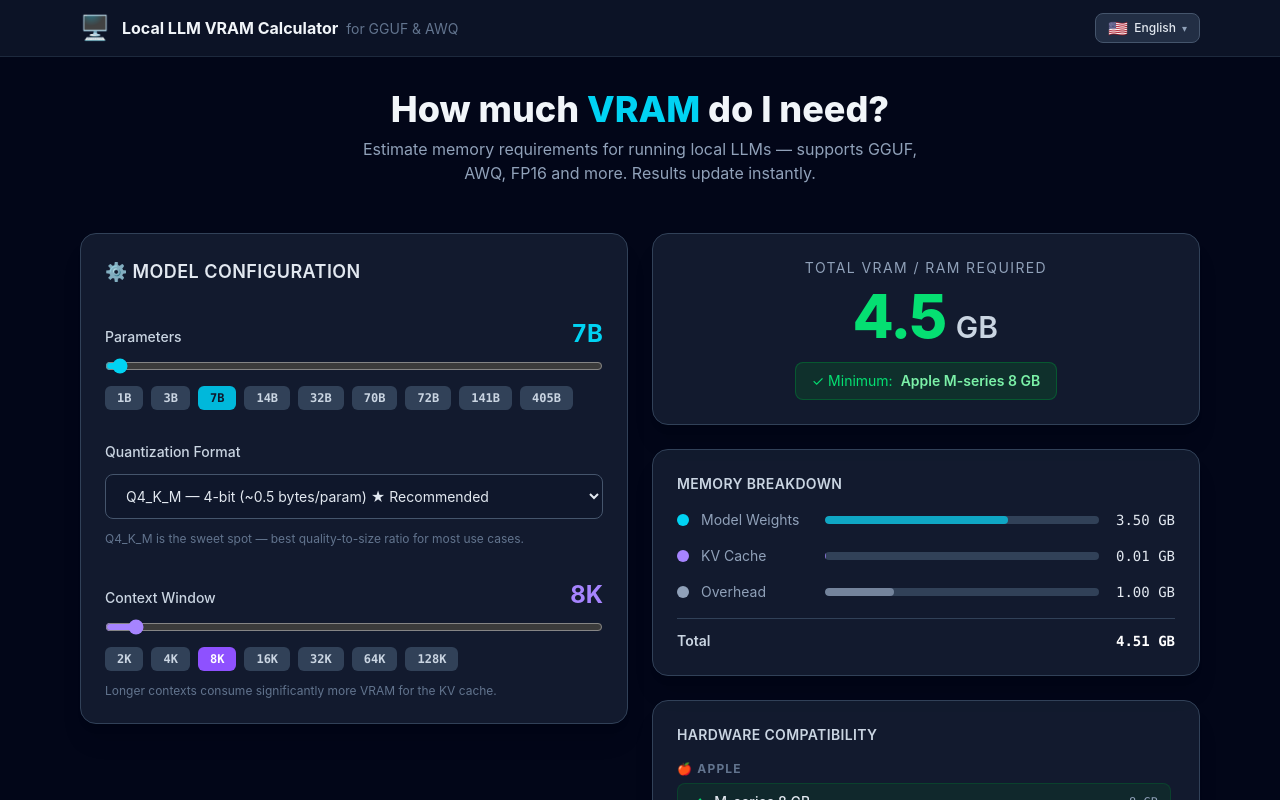
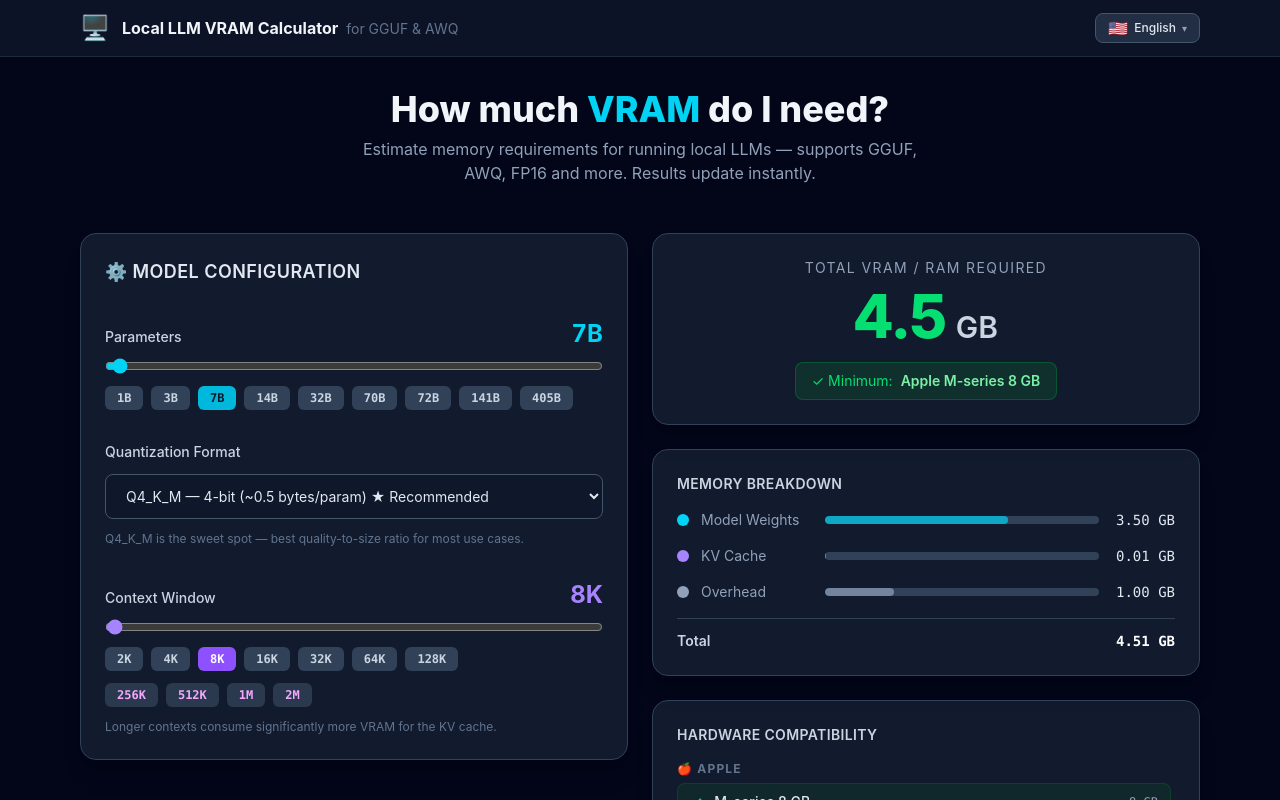
Before and after one commit to slashman413/llm-calc, a React (Vite) app: page / in a window 1280 px wide. Shown: the top 800 px of the page. Built offline with nearby package versions, Linux system fonts and the light colour scheme.

Commit message:
feat: add 256K/512K/1M/2M context window presets
author: claude-code

```diff
--- a/src/components/InputPanel.tsx
+++ b/src/components/InputPanel.tsx
@@ -11,7 +11,11 @@ interface Props {
 }
 
 const PARAM_PRESETS = [1, 3, 7, 14, 32, 70, 72, 141, 405];
-const CONTEXT_PRESETS = [2, 4, 8, 16, 32, 64, 128];
+const CONTEXT_PRESETS_SMALL = [2, 4, 8, 16, 32, 64, 128];
+const CONTEXT_PRESETS_LARGE = [256, 512, 1024, 2048];
+
+const formatCtx = (n: number) =>
+  n >= 1024 ? `${n / 1024}M` : `${n}K`;
 
 export default function InputPanel({
   paramsBillion, quantization, contextKTokens,
@@ -74,17 +78,17 @@ export default function InputPanel({
       <div className="flex flex-col gap-3">
         <div className="flex justify-between items-baseline">
           <label className="text-sm font-medium text-slate-300">{t.contextLabel}</label>
-          <span className="text-2xl font-bold text-violet-400 tabular-nums">{contextKTokens}K</span>
+          <span className="text-2xl font-bold text-violet-400 tabular-nums">{formatCtx(contextKTokens)}</span>
         </div>
         <input
           type="range"
-          min={2} max={128} step={2}
+          min={2} max={2048} step={4}
           value={contextKTokens}
           onChange={(e) => onContext(Number(e.target.value))}
           className="w-full h-2 rounded-full bg-slate-700 accent-violet-400 cursor-pointer"
         />
         <div className="flex flex-wrap gap-2 mt-1">
-          {CONTEXT_PRESETS.map((c) => (
+          {CONTEXT_PRESETS_SMALL.map((c) => (
             <button
               key={c}
               onClick={() => onContext(c)}
@@ -94,7 +98,22 @@ export default function InputPanel({
                   : 'bg-slate-700 text-slate-300 hover:bg-slate-600'
               }`}
             >
-              {c}K
+              {formatCtx(c)}
+            </button>
+          ))}
+        </div>
+        <div className="flex flex-wrap gap-2">
+          {CONTEXT_PRESETS_LARGE.map((c) => (
+            <button
+              key={c}
+              onClick={() => onContext(c)}
+              className={`px-3 py-1 rounded-md text-xs font-mono font-semibold transition-colors ${
+                contextKTokens === c
+                  ? 'bg-fuchsia-500 text-white'
+                  : 'bg-slate-700/80 text-fuchsia-300 hover:bg-slate-600'
+              }`}
+            >
+              {formatCtx(c)}
             </button>
           ))}
         </div>
```
